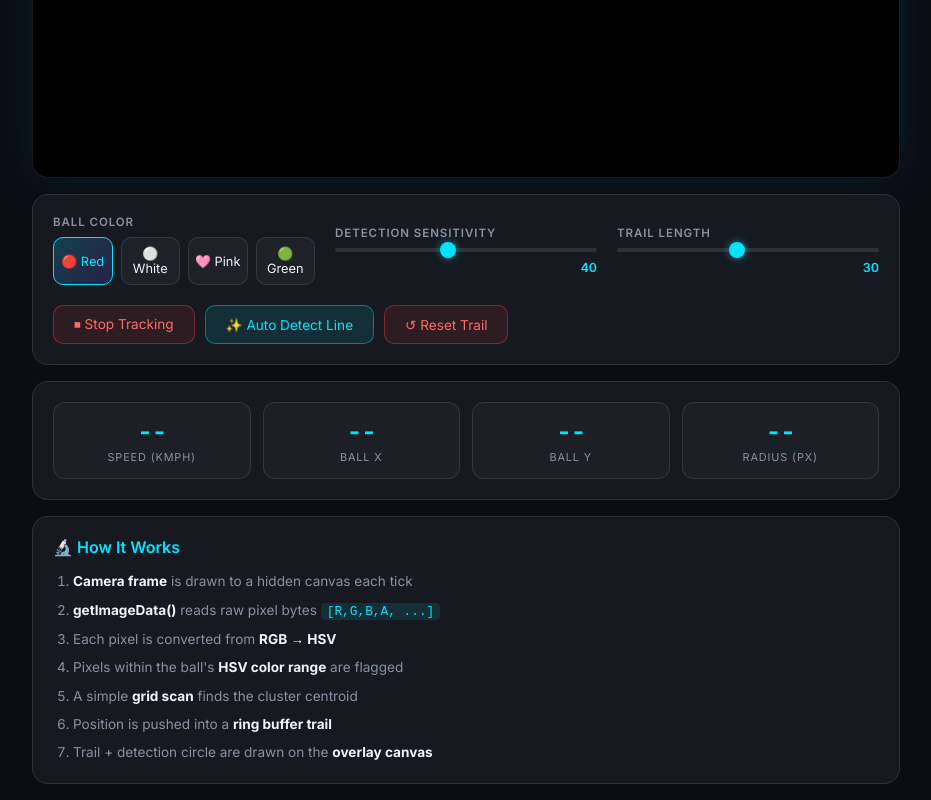
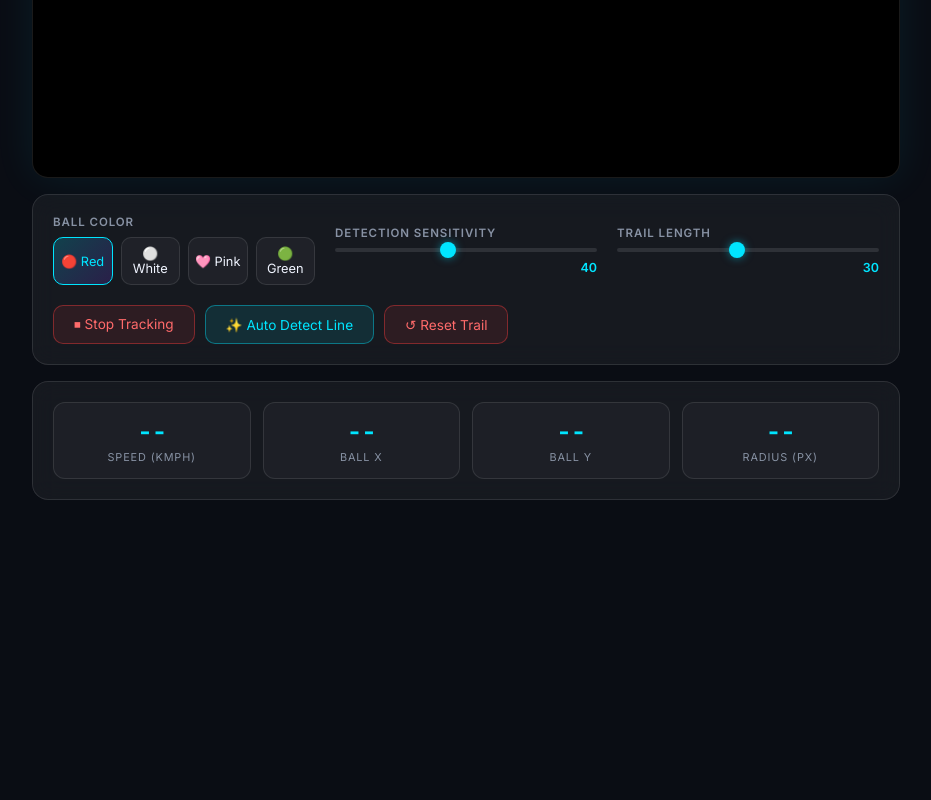
Before and after one commit to blurreeee/sports_assistant, a plain HTML site: page index.html in a window 1280 px wide. Shown: the part 407-1207 px from the top of the page, without its empty margins (174-1105 px from the left). After the commit the page ends 923 px from the top, so only its background shows below. Drawn offline with Linux system fonts and the light colour scheme.

Commit message:
minor ui change

```diff
--- a/index.html
+++ b/index.html
@@ -5,7 +5,7 @@
   <meta name="viewport" content="width=device-width, initial-scale=1.0" />
   <title>CricketEye — Ball Tracker Starter</title>
   <link href="https://fonts.googleapis.com/css2?family=Inter:wght@300;400;600;700&display=swap" rel="stylesheet" />
-  <link rel="stylesheet" href="style.css?v=3" />
+  <link rel="stylesheet" href="style.css?v=5" />
 </head>
 <body>
 
@@ -88,21 +88,7 @@
       </div>
     </section>
 
-    <!-- ═══════════════════════════════════════════ -->
-    <!--  EXPLAINER                                 -->
-    <!-- ═══════════════════════════════════════════ -->
-    <section class="explainer glass">
-      <h2>🔬 How It Works</h2>
-      <ol>
-        <li><strong>Camera frame</strong> is drawn to a hidden canvas each tick</li>
-        <li><strong>getImageData()</strong> reads raw pixel bytes <code>[R,G,B,A, ...]</code></li>
-        <li>Each pixel is converted from <strong>RGB → HSV</strong></li>
-        <li>Pixels within the ball's <strong>HSV color range</strong> are flagged</li>
-        <li>A simple <strong>grid scan</strong> finds the cluster centroid</li>
-        <li>Position is pushed into a <strong>ring buffer trail</strong></li>
-        <li>Trail + detection circle are drawn on the <strong>overlay canvas</strong></li>
-      </ol>
-    </section>
+
   </main>
 
   <!-- Screenshot Modal -->
@@ -115,6 +101,6 @@
   </div>
 
   <script src="https://docs.opencv.org/4.8.0/opencv.js" type="text/javascript"></script>
-  <script src="tracker.js?v=4"></script>
+  <script src="tracker.js?v=5"></script>
 </body>
 </html>
--- a/style.css
+++ b/style.css
@@ -355,35 +355,7 @@ input[type="range"]::-webkit-slider-thumb {
   margin-top: 4px;
 }
 
-/* ── EXPLAINER ───────────────────────────── */
-.explainer h2 {
-  font-size: 1rem;
-  font-weight: 600;
-  margin-bottom: 14px;
-  color: var(--accent);
-}
 
-.explainer ol {
-  padding-left: 20px;
-  display: flex;
-  flex-direction: column;
-  gap: 8px;
-}
-
-.explainer li {
-  font-size: 0.85rem;
-  color: var(--muted);
-  line-height: 1.5;
-}
-
-.explainer li strong { color: var(--text); }
-.explainer li code {
-  background: rgba(0,229,255,0.1);
-  color: var(--accent);
-  padding: 1px 6px;
-  border-radius: 4px;
-  font-size: 0.8rem;
-}
 
 /* ── MODAL ────────────────────────────────── */
 .modal {
```
